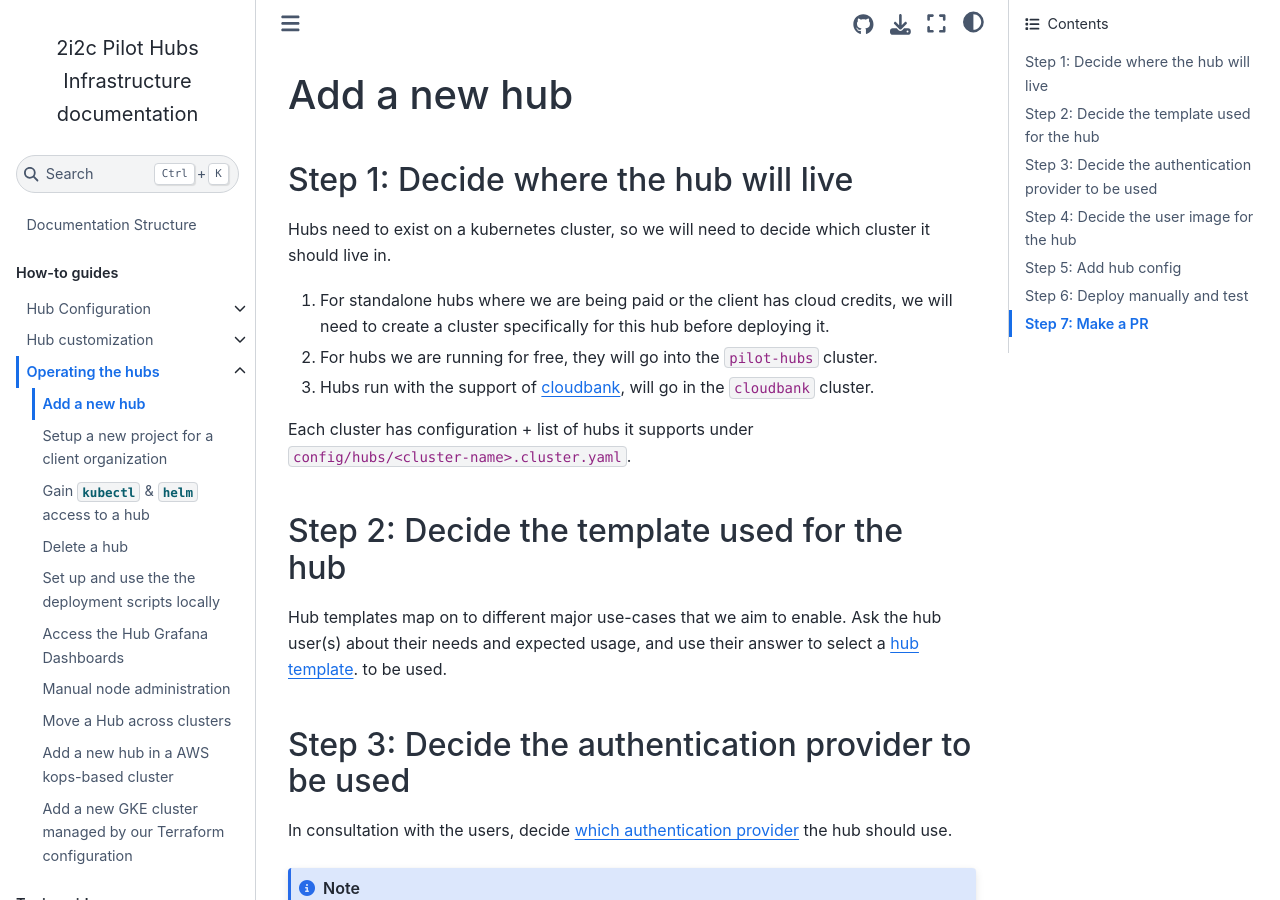
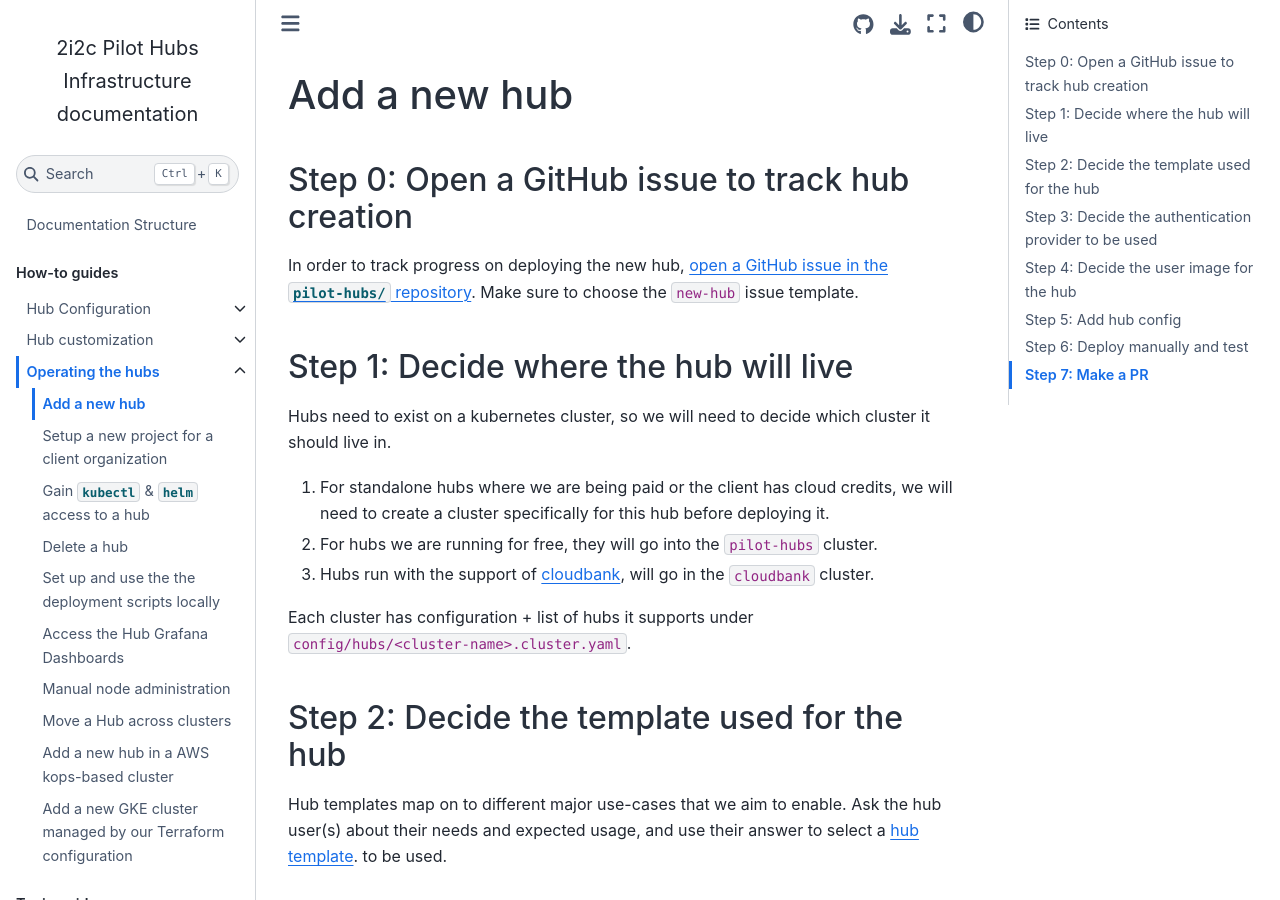
Before and after one commit to 2i2c-org/infrastructure, a Sphinx documentation site: the page built from docs/howto/operate/add-hub.md, in a window 1280 px wide and 900 px high. Built offline with Sphinx 7.4.7 and the Sphinx Book theme 1.1.4, drawn with Linux system fonts in a browser that asks for light colours; pages that are not in the unit, such as notebooks, are missing from menus; the version number could not be read and is left out.

Commit message:
Add step to create issue for tracking hub creation

```diff
--- a/docs/howto/operate/add-hub.md
+++ b/docs/howto/operate/add-hub.md
@@ -1,4 +1,10 @@
 # Add a new hub
+
+## Step 0: Open a GitHub issue to track hub creation
+
+In order to track progress on deploying the new hub, [open a GitHub issue in the
+`pilot-hubs/` repository](https://github.com/2i2c-org/pilot-hubs/issues/new/choose).
+Make sure to choose the `new-hub` issue template.
 
 ## Step 1: Decide where the hub will live
 
```
